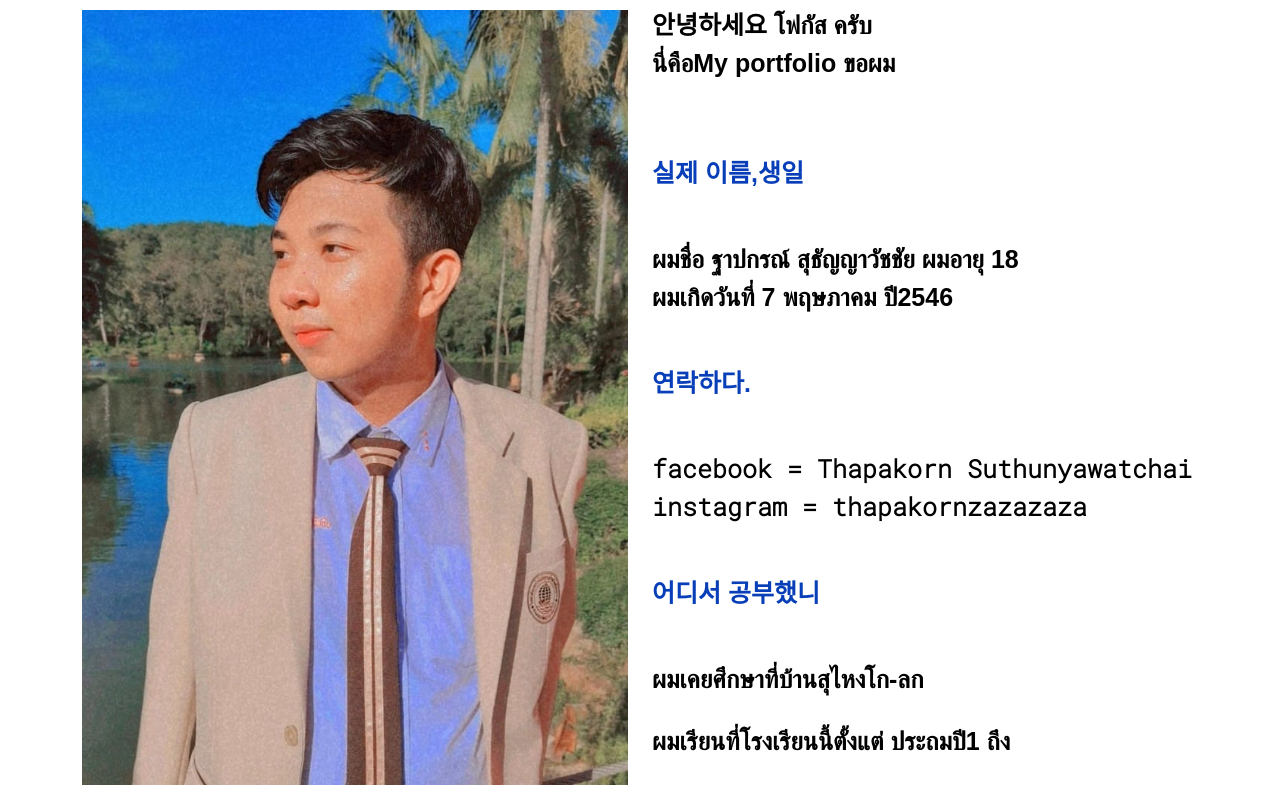
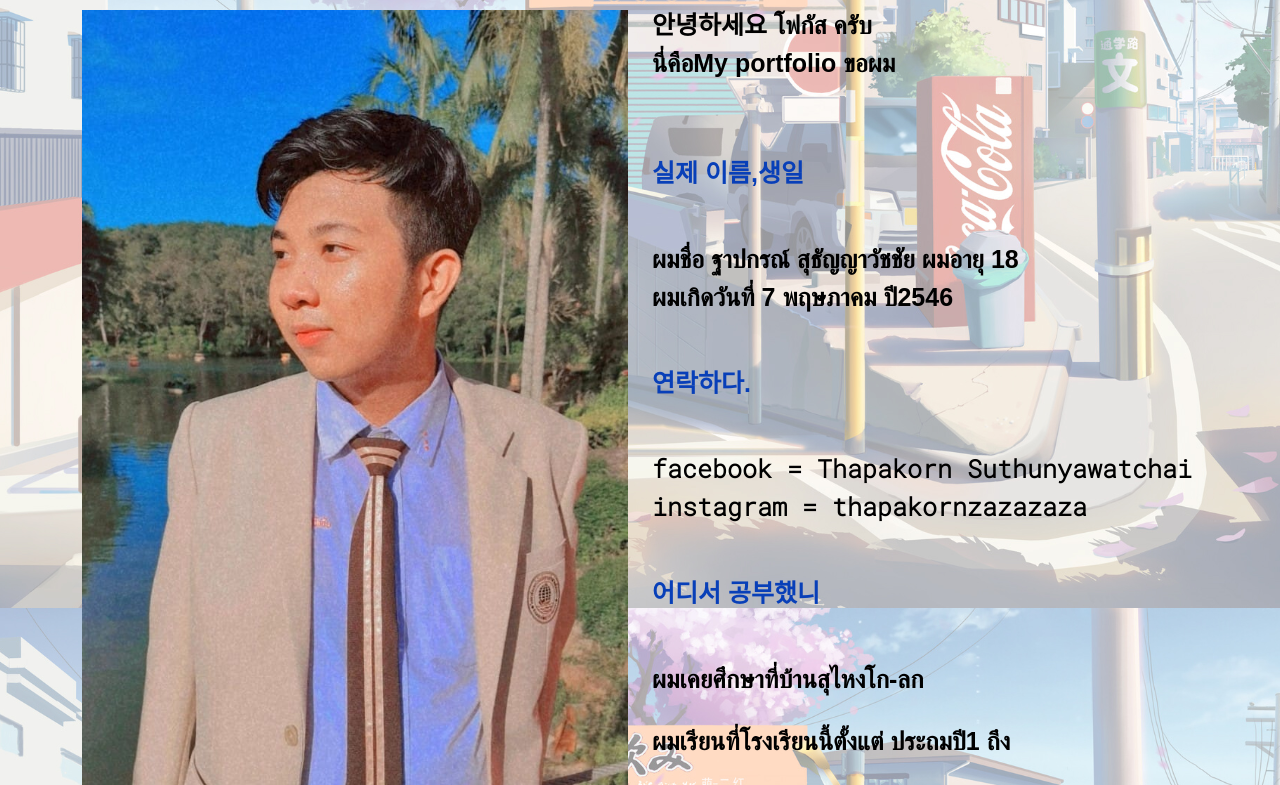
Before and after one commit to PIINK22/DEVIL, a plain HTML site: page index.html in a window 1280 px wide. Shown: the part 192-977 px from the top of the page. Drawn offline with nearby package versions, Linux system fonts and the light colour scheme; the site is published under a folder, as on GitHub Pages, so addresses that start at the root find nothing; a web font is replaced by a local one.

Commit message:
Update style.css

```diff
--- a/css/style.css
+++ b/css/style.css
@@ -1,7 +1,7 @@
 @import url('https://fonts.googleapis.com/css2?family=Architects+Daughter&family=Lobster&family=Moon+Dance&family=Niramit:wght@200&family=Patrick+Hand&family=Rampart+One&family=Roboto+Mono:wght@300&family=Shadows+Into+Light&family=Sriracha&family=Thasadith:wght@700&family=Yuji+Syuku&family=Zen+Kurenaido&display=swap');
 
 body{
-    background:url("/assets/k3.jpeg");
+    background:url("../assets/k3.jpeg");
     background-size:cover;
     background-repeat:no-repeat;
     background-attachment:fixed;
```
